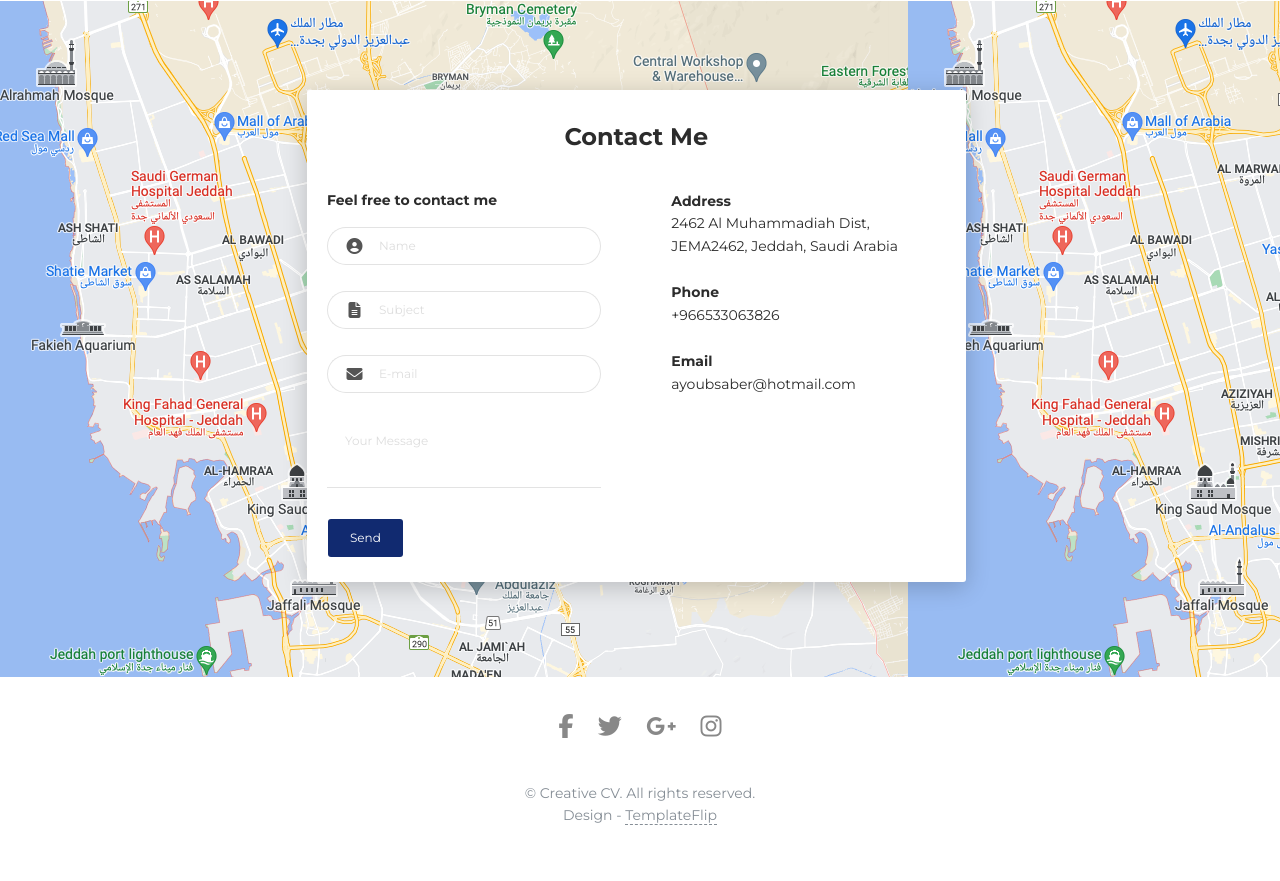
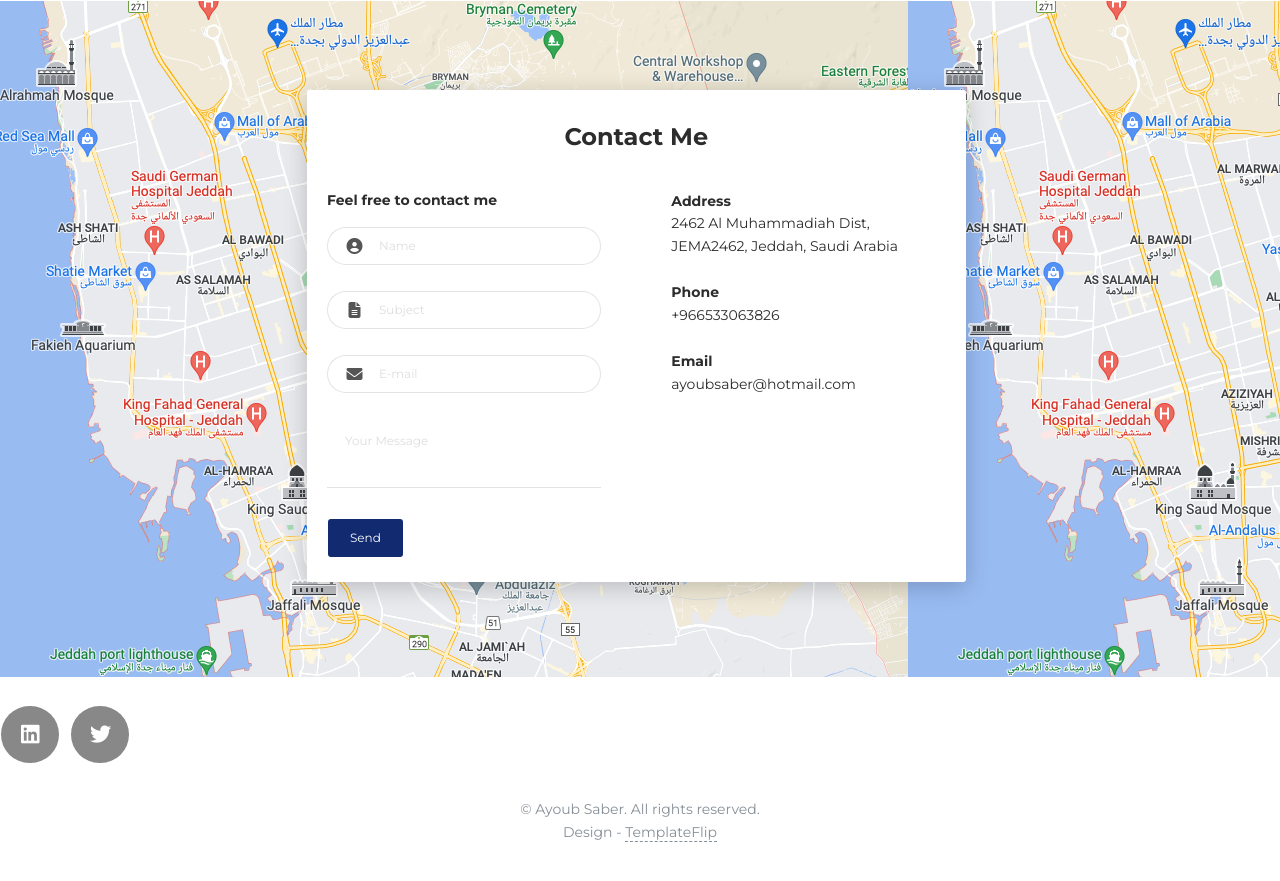
Before and after one commit to ahmedssabir/AyoubAsaber.github.io, a plain HTML site: page index.html in a window 1280 px wide. Shown: the part 2603-3484 px from the top of the page. Drawn offline with Linux system fonts and the light colour scheme.

Commit message:
Update index.html

```diff
--- a/index.html
+++ b/index.html
@@ -359,11 +359,12 @@
 </div></div>
     </div>
     <footer class="footer">
-      <div class="container text-center"><a class="cc-facebook btn btn-link" href="#"><i class="fa fa-facebook fa-2x " aria-hidden="true"></i></a><a class="cc-twitter btn btn-link " href="#"><i class="fa fa-twitter fa-2x " aria-hidden="true"></i></a><a class="cc-google-plus btn btn-link" href="#"><i class="fa fa-google-plus fa-2x" aria-hidden="true"></i></a><a class="cc-instagram btn btn-link" href="#"><i class="fa fa-instagram fa-2x " aria-hidden="true"></i></a></div>
+       <div class="button-container"><a class="btn btn-default btn-round btn-lg btn-icon" href="linkedin.com/in/ayoubsaber" rel="tooltip" title=""><i class="fa fa-linkedin-square"></i></a>
+            <a class="btn btn-default btn-round btn-lg btn-icon" href="#" rel="tooltip" title="Twitter"><i class="fa fa-twitter"></i></a>
       <div class="h4 title text-center">
       </div>
       <div class="text-center text-muted">
-        <p>&copy; Creative CV. All rights reserved.<br>Design - <a class="credit" href="https://templateflip.com" target="_blank">TemplateFlip</a></p>
+        <p>&copy; Ayoub Saber. All rights reserved.<br>Design - <a class="credit" href="https://templateflip.com" target="_blank">TemplateFlip</a></p>
       </div>
     </footer>
     <script src="js/core/jquery.3.2.1.min.js?ver=1.1.0"></script>
```
